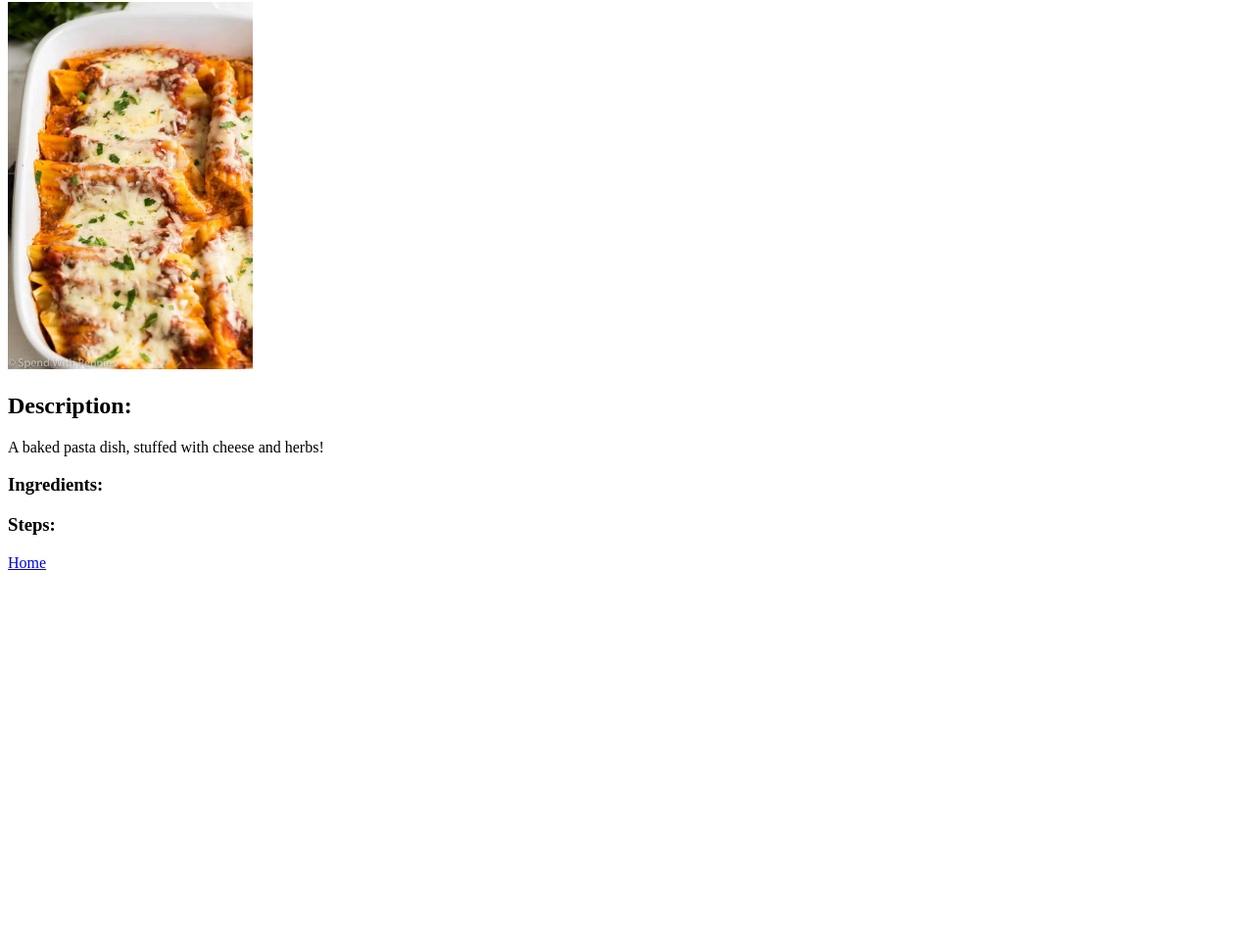
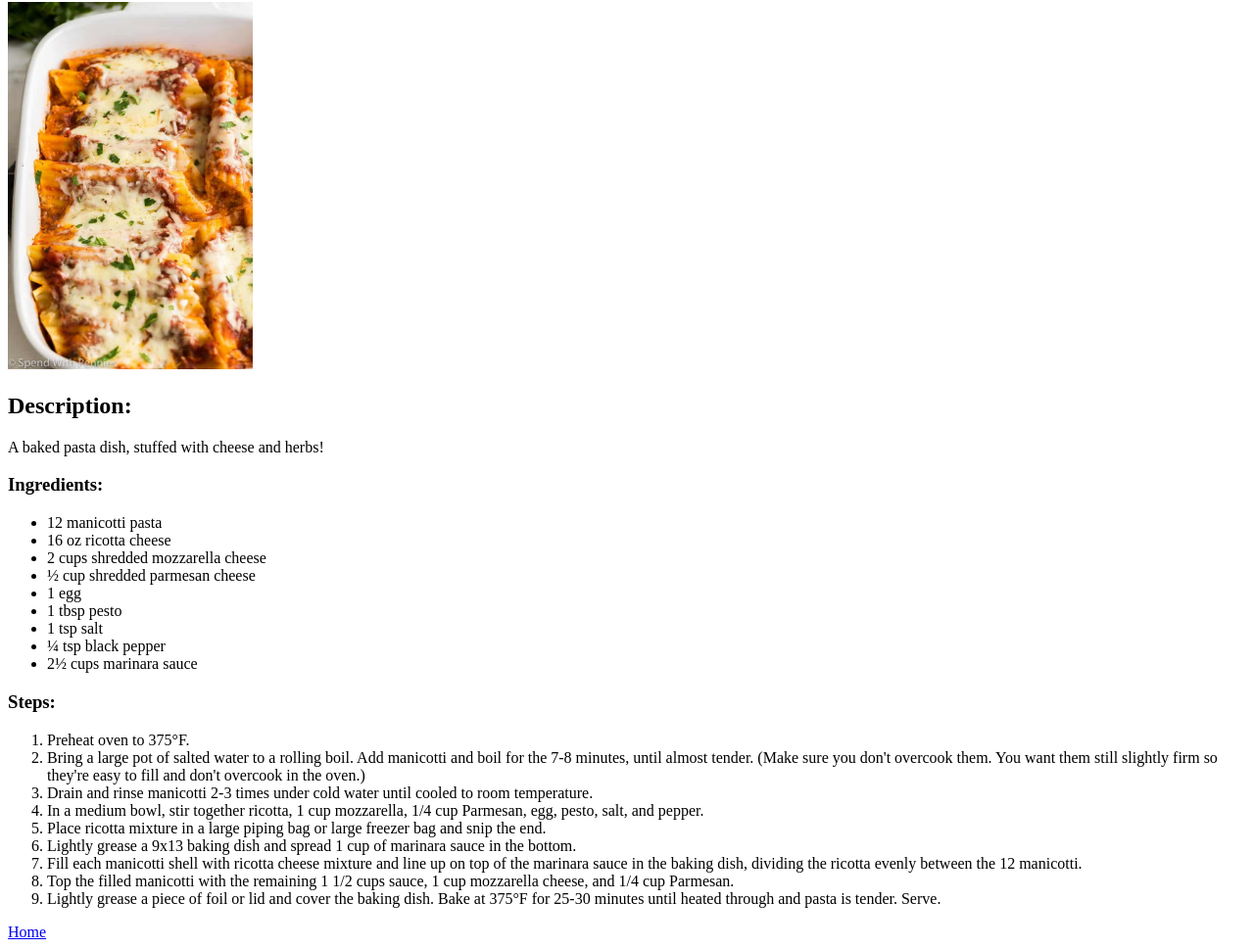
Before and after one commit to DarkBlueButterfly/odin-recipes, a plain HTML site: page recipes/manicotti.html in a window 1280 px wide. Shown: the part 78-1047 px from the top of the page at 98% size. Before the commit the page ends 800 px from the top, so only its background shows below. Drawn offline with Linux system fonts and the light colour scheme.

Commit message:
Add the manicotti recipe
Filled out the recipe page content.

```diff
--- a/recipes/manicotti.html
+++ b/recipes/manicotti.html
@@ -7,13 +7,50 @@
 
     <body>
         <h1>Stuffed Manicotti</h1>
-        <img src="../img/stuffed-manicotti.jpg" alt="Delicious stuffed manicotti" width="250">
+        <img src="../img/stuffed-manicotti.jpg" alt="Delicious stuffed
+        manicotti" width="250">
         <h2>Description:</h2>
         <p>A baked pasta dish, stuffed with cheese and herbs!</p>
         <h3>Ingredients:</h3>
-
+        <ul>
+            <li>12 manicotti pasta</li>
+            <li>16 oz ricotta cheese</li>
+            <li>2 cups shredded mozzarella cheese</li>
+            <li>½ cup shredded parmesan cheese</li>
+            <li>1 egg</li>
+            <li>1 tbsp pesto</li>
+            <li>1 tsp salt</li>
+            <li>¼ tsp black pepper</li>
+            <li>2½ cups marinara sauce</li>
+        </ul>
         <h3>Steps:</h3>
-
+        <ol>
+            <li>Preheat oven to 375°F.</li>
+            <li>Bring a large pot of salted water to a rolling boil.
+                Add manicotti and boil for the 7-8 minutes, until
+                almost tender. (Make sure you don't overcook them. You
+                want them still slightly firm so they're easy to fill
+                and don't overcook in the oven.)</li>
+            <li>Drain and rinse manicotti 2-3 times under cold water
+                until cooled to room temperature.</li>
+            <li>In a medium bowl, stir together ricotta, 1 cup
+                mozzarella, 1/4 cup Parmesan, egg, pesto, salt, and
+                pepper.</li>
+            <li>Place ricotta mixture in a large piping bag or large
+                freezer bag and snip the end.</li>
+            <li>Lightly grease a 9x13 baking dish and spread 1 cup of
+                marinara sauce in the bottom.</li>
+            <li>Fill each manicotti shell with ricotta cheese mixture
+                and line up on top of the marinara sauce in the baking
+                dish, dividing the ricotta evenly between the 12
+                manicotti.</li>
+            <li>Top the filled manicotti with the remaining 1 1/2 cups
+                sauce, 1 cup mozzarella cheese, and 1/4 cup
+                Parmesan.</li>
+            <li>Lightly grease a piece of foil or lid and cover the
+                baking dish. Bake at 375°F for 25-30 minutes until
+                heated through and pasta is tender. Serve.</li>
+        </ol>
         <a href="../index.html">Home</a>
     </body>
 </html>
```
